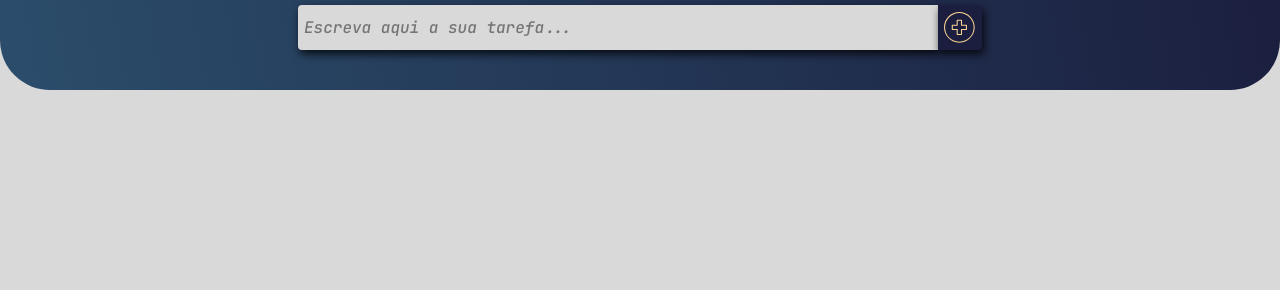
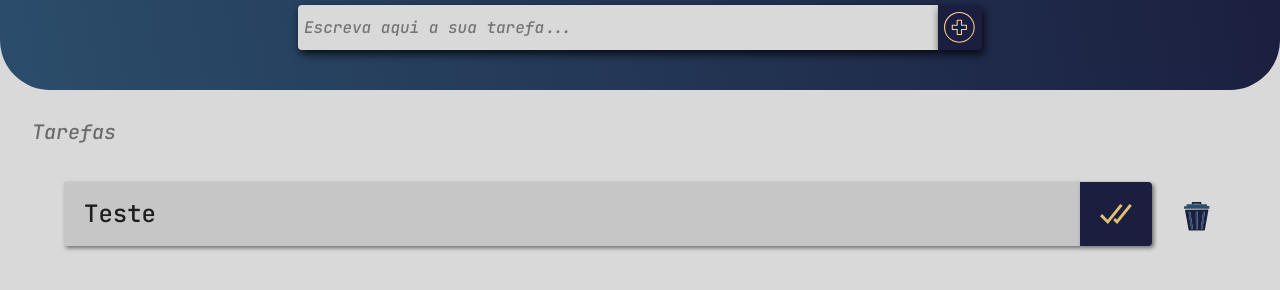
Before and after one commit to luanfreiire/to-do-list, a plain HTML site: page public/index.html in a window 1280 px wide. Shown: the part 202-492 px from the top of the page. Drawn offline with Linux system fonts and the light colour scheme.

Commit message:
feat(main): adicionado lista de tarefas

```diff
--- a/public/css/style.css
+++ b/public/css/style.css
@@ -1,2 +1,3 @@
 @import '../../src/styles/global.css';
 @import '../../src/styles/header.css';
+@import '../../src/styles/main.css';
--- a/public/index.html
+++ b/public/index.html
@@ -22,6 +22,21 @@
     </section>
   </header>
 
+  <main>
+    <p class="main-title">Tarefas</p>
+    <ul class="task-list">
+      <li class="task-item">
+        <p>Teste</p>
+        <button class='task-confirm'>
+          <img src="./img/confirm.svg" alt="Confirmar">
+        </button>
+        <button class="task-trash">
+          <img src="./img/trash.svg" alt="Excluir">
+        </button>
+      </li>
+    </ul>
+  </main>
+
   <script src="./script.js"></script>
 </body>
 
--- /dev/null
+++ b/src/styles/main.css
@@ -0,0 +1,52 @@
+.main-title {
+  font: italic 1.25rem/1 var(--font-main);
+  color: rgba(0, 0, 0, 0.5);
+  padding: 2rem 2rem 0 2rem;
+}
+
+.task-list {
+  max-width: 1200px;
+  margin: 0 auto;
+  padding: 2.5rem 1.5rem;
+}
+
+.task-item {
+  display: grid;
+  grid-template-columns: 1fr auto auto;
+  align-items: center;
+}
+
+.task-item p {
+  font: 1.5rem/1 var(--font-main);
+  color: var(--color-text);
+  background: #C6C6C6;
+  padding: 1.25rem;
+  box-shadow: 2px 2px 4px rgba(0, 0, 0, 0.5);
+}
+
+.task-confirm {
+  background: var(--color-b1);
+  padding: 1.25rem;
+  border: none;
+  border-radius: 0 4px 4px 0;
+  box-shadow: 2px 2px 4px rgba(0, 0, 0, 0.5);
+  cursor: pointer;
+  margin-right: 2rem;
+}
+
+.task-confirm img {
+  width: 2rem;
+  height: 1.5rem;
+}
+
+.task-trash {
+  background: transparent;
+  border: none;
+  cursor: pointer;
+  width: 2rem;
+  height: 1.5rem;
+}
+
+.task-trash img {
+  height: 1.8rem;
+}
```
